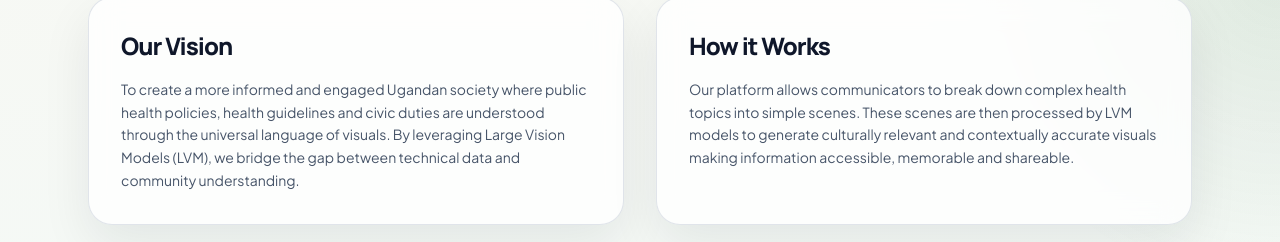
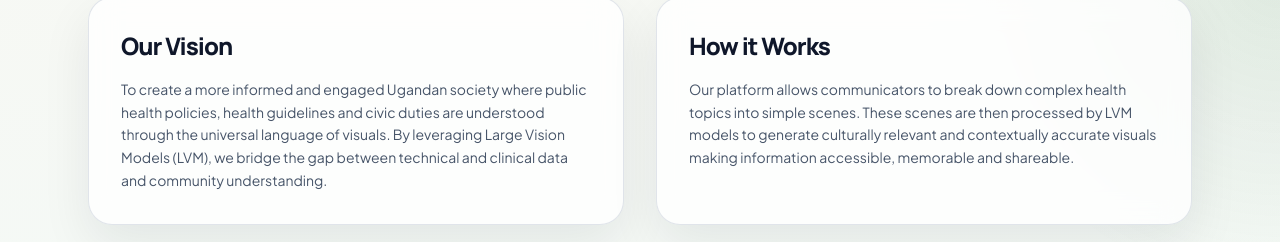
Before and after one commit to Aaliyah-101/CS_GR_G3---Project8, a React (Vite) app in the folder frontend/: page /about in a window 1280 px wide. Shown: the part 428-670 px from the top of the page. Built offline with nearby package versions, Linux system fonts and the light colour scheme; no server answers.

Commit message:
Update about us

```diff
--- a/frontend/src/pages/AboutUs.jsx
+++ b/frontend/src/pages/AboutUs.jsx
@@ -26,7 +26,7 @@ export default function AboutUs() {
           <p className="mt-4 text-sm leading-relaxed text-slate-600">
             To create a more informed and engaged Ugandan society where public health policies, health guidelines
             and civic duties are understood through the universal language of visuals. By leveraging
-            Large Vision Models (LVM), we bridge the gap between technical data and community understanding.
+            Large Vision Models (LVM), we bridge the gap between technical and clinical data and community understanding.
           </p>
         </div>
 
```
